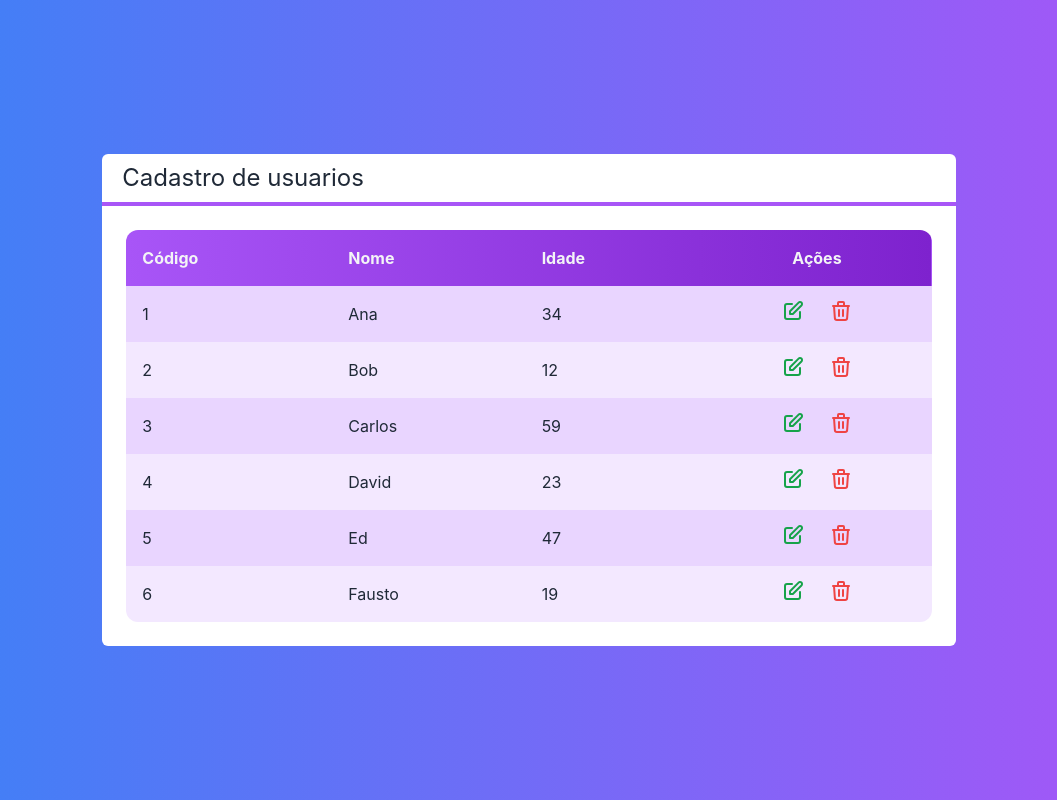
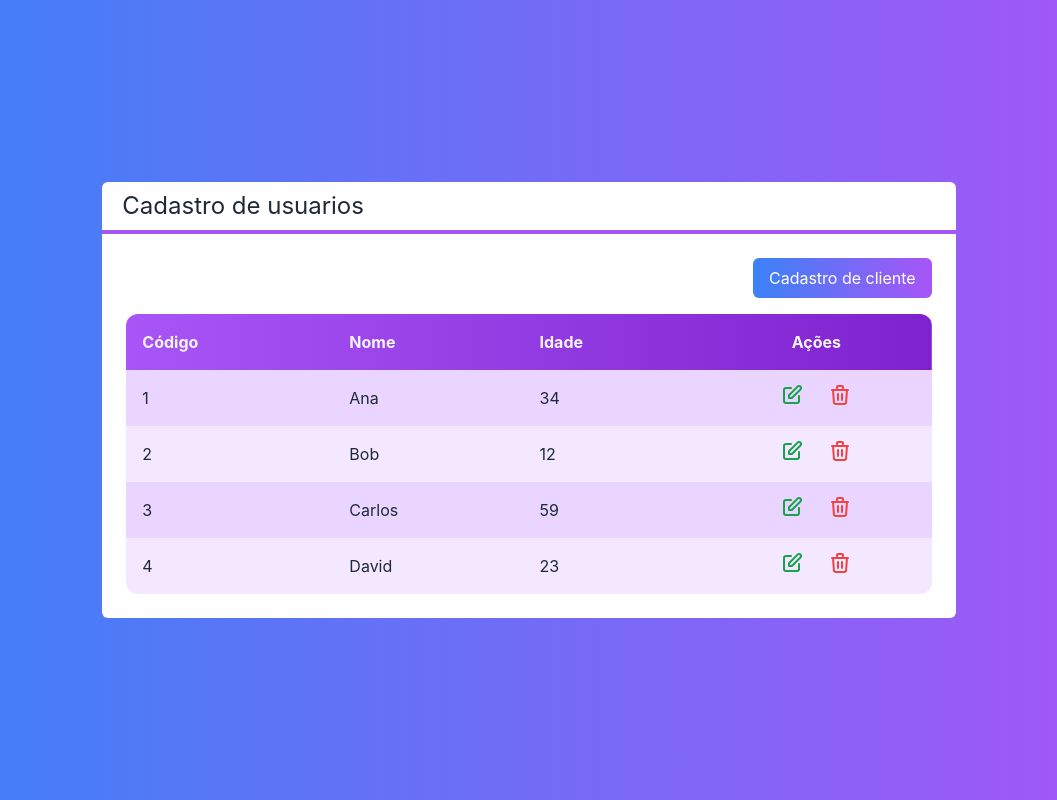
Before and after one commit to DavidWanderley/next-crud, a Next.js app: page / in a window 1280 px wide. Shown: the whole page, without its empty margins (111-1168 px from the left). Built offline with nearby package versions, Linux system fonts and the light colour scheme.

Commit message:
create a component button (Bota)

```diff
--- /dev/null
+++ b/src/components/Botao.tsx
@@ -0,0 +1,18 @@
+interface BotaoProps{
+    cor?: 'green' | 'blue' | 'gray'
+    className?: string
+    children: any
+}
+
+export default function Botao(props: BotaoProps) {
+    const cor = props.cor ?? 'gray'
+    return (
+        <button className={`
+            bg-gradient-to-r from-${cor}-400 to-${cor}-700
+            text-white px-4 py-2 rounded-md
+            ${props.className}
+        `}>
+            {props.children}
+        </button>
+    )
+}
--- a/src/pages/index.tsx
+++ b/src/pages/index.tsx
@@ -1,3 +1,4 @@
+import Botao from "../components/Botao";
 import Layout from "../components/Layout";
 import Tabela from "../components/Tabela";
 import Cliente from "../core/Cliente";
@@ -9,8 +10,6 @@
     new Cliente('Bob', 12, '2'),
     new Cliente('Carlos', 59, '3'),
     new Cliente('David', 23, '4'),
-    new Cliente('Ed', 47, '5'),
-    new Cliente('Fausto', 19, '6'),
   ]
 
   function clienteSelecionado(cliente: Cliente){
@@ -27,9 +26,15 @@
       bg-gradient-to-r from-blue-500 to-purple-500
       text-white
     `}>
-    <Layout titulo="Cadastro de usuarios">
-      <Tabela clientes={clientes} clienteSelecionado={clienteSelecionado} clienteExcluido={clienteExcluido}></Tabela>
-    </Layout>
+      <Layout titulo="Cadastro de usuarios">
+        <div className="flex justify-end">
+          <Botao cor="green" className="mb-4">Cadastro de cliente</Botao>
+        </div>
+        <Tabela clientes={clientes}
+          clienteSelecionado={clienteSelecionado}
+          clienteExcluido={clienteExcluido}
+        />
+      </Layout>
     </div>
   )
 }
--- a/tailwind.config.js
+++ b/tailwind.config.js
@@ -1,8 +1,16 @@
 module.exports = {
-  content: [
-    "./src/pages/**/*.{js,ts,jsx,tsx}",
-    "./src/components/**/*.{js,ts,jsx,tsx}",
-  ],
+  purge:{
+    content: [
+      "./src/pages/**/*.{js,ts,jsx,tsx}",
+      "./src/components/**/*.{js,ts,jsx,tsx}",
+    ],
+    safelist:[
+      /^bg-/,
+      /^to-/,
+      /^from-/,
+    ]
+
+  },
   theme: {
     extend: {},
   },
```
Also changed, not shown: src/components/Icones.tsx (line endings or trailing spaces).
